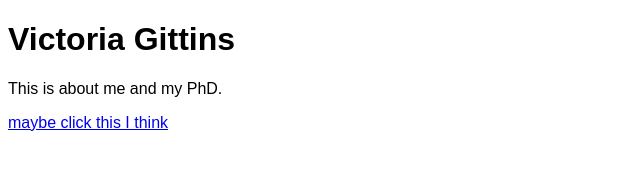
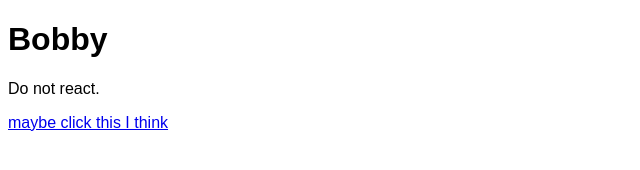
Before and after one commit to vjgittins/vjgittins.github.io, a plain HTML site: page index.html in a window 1280 px wide. Shown: the whole page, without its empty margins (0-640 px from the left). Drawn offline with Linux system fonts and the light colour scheme.

Commit message:
Update index.html

```diff
--- a/index.html
+++ b/index.html
@@ -12,8 +12,8 @@ body {
 </head>
 <body>
 
-<h1>Victoria Gittins</h1>
-<p>This is about me and my PhD.</p>
+<h1>Bobby</h1>
+<p>Do not react.</p>
 
 <a href="AboutMe.html">maybe click this I think</a>
 
```
